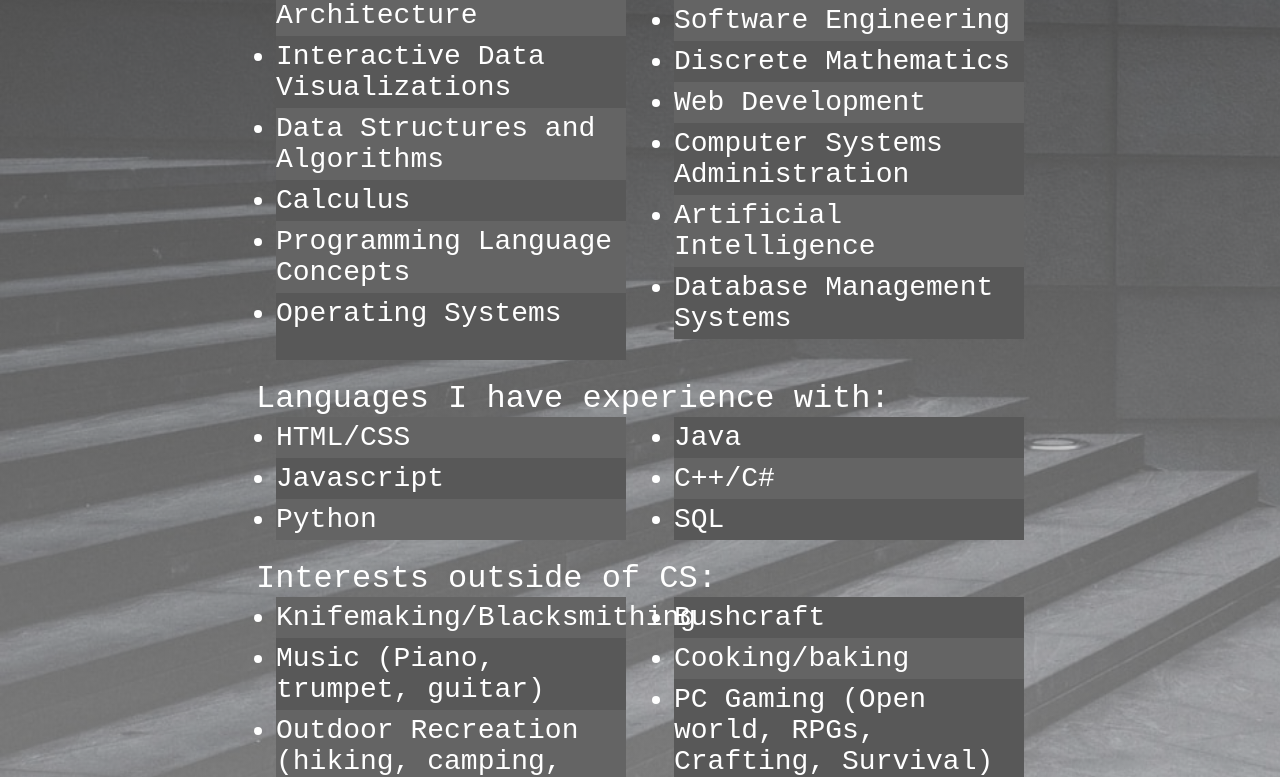
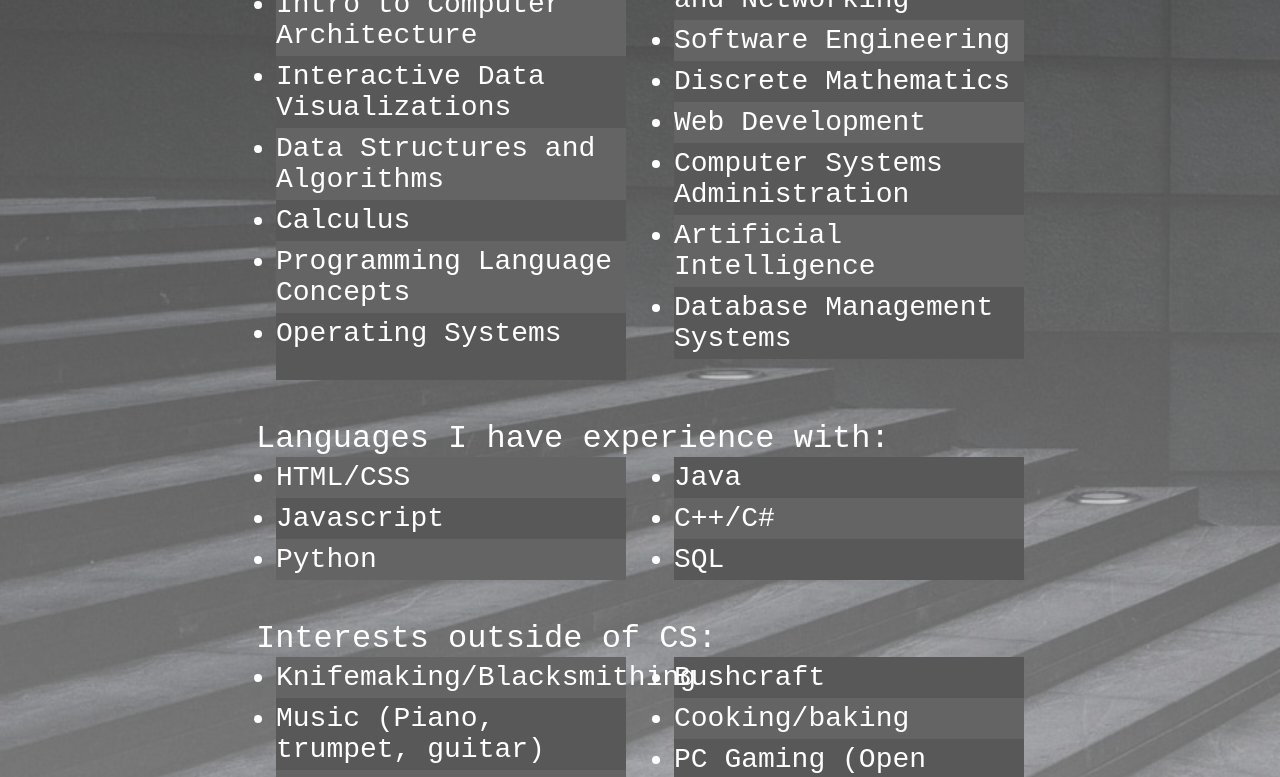
Before and after one commit to das43/das43.github.io, a plain HTML site: page aboutme.html in a window 1280 px wide. Shown: the part 682-1459 px from the top of the page. Drawn offline with Linux system fonts and the light colour scheme.

Commit message:
changed about-section margins

```diff
--- a/styles.css
+++ b/styles.css
@@ -199,7 +199,7 @@ ul.two-column > li {
     padding: 5px 0px;
 }
 div.about-section {
-    margin: 20px 0px;
+    margin: 40px 0px;
     font-size: 28px;
 }
 div.footer {
```
